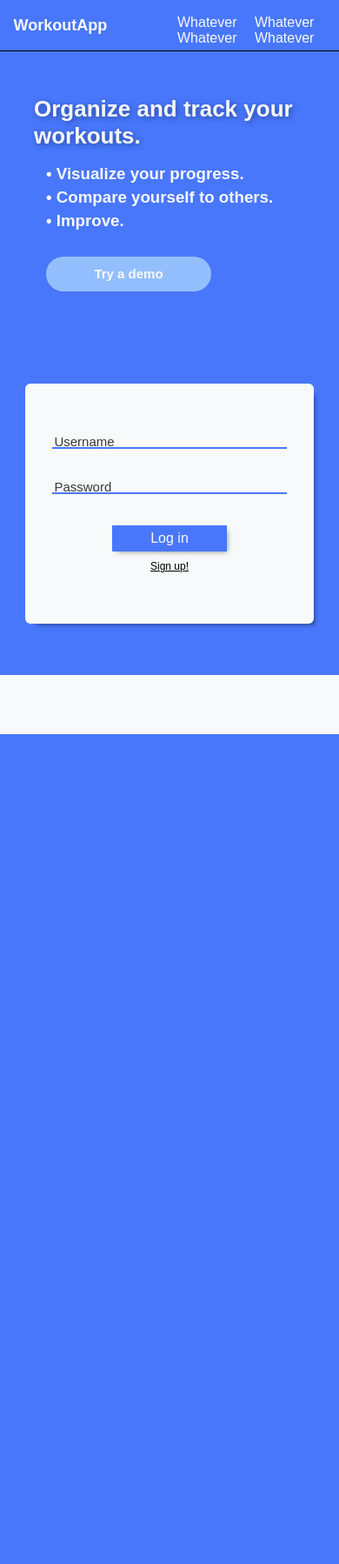
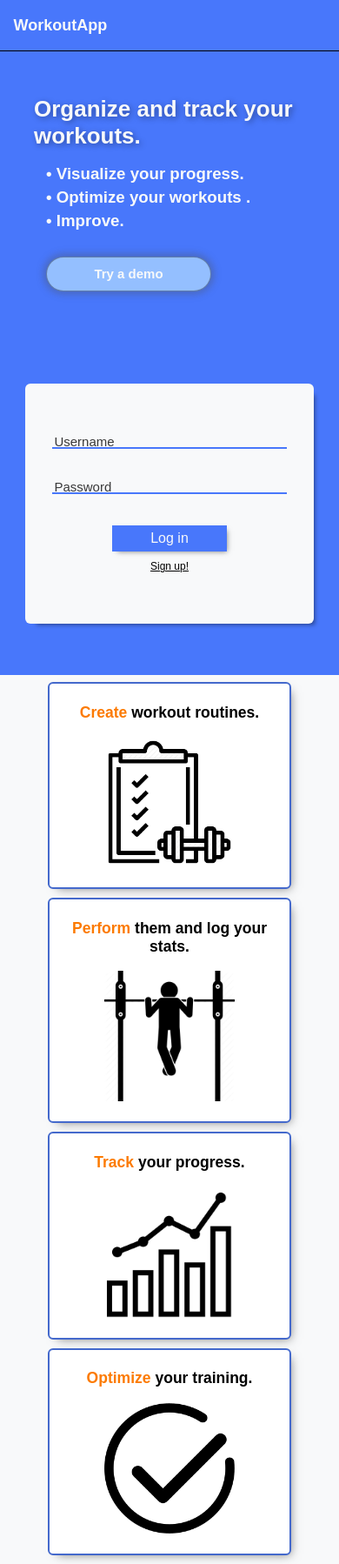
Before and after one commit to JohnEcn/workoutAPP, a PHP site: page / in a window 390 px wide. Shown: the whole page at 87% size. Before the commit the page ends 844 px from the top, so only its background shows below. Run offline with PHP 8.4, Linux system fonts and the light colour scheme.

Commit message:
Completed landing page design

```diff
--- a/index.php
+++ b/index.php
@@ -18,6 +18,7 @@ if(isset($_GET['demo']))
     <link rel="stylesheet" href="./src/View/landingPage/css/landingStructure.css">
     <link rel="stylesheet" href="./src/View/landingPage/css/navBar.css">
     <link rel="stylesheet" href="./src/View/landingPage/css/topHorizSection.css">
+    <link rel="stylesheet" href="./src/View/landingPage/css/botHorizSection.css">
     <link rel="stylesheet" href="./src/View/landingPage/css/authContainer.css">
     <link rel="stylesheet" href="./src/View/loadingAnimations/loading.css">
     <link rel="stylesheet" href="./src/View/statusIndicator/statusIndicator.css">
@@ -32,13 +33,13 @@ if(isset($_GET['demo']))
     </div>
     <landingPage id='landingPage'>
         <div id='navBar'>
-            <div id='navLeft'><span id='appTitle'>WorkoutApp    </span></div>
+            <div id='navLeft'><span id='appTitle'>WorkoutApp</span></div>
             <div id='navRight'>
                 <ul id='navLinks'>
-                    <li class='navlink'>Whatever</li>
-                    <li class='navlink'>Whatever</li>
-                    <li class='navlink'>Whatever</li>
-                    <li class='navlink'>Whatever</li>
+                    <li class='navlink'></li>
+                    <li class='navlink'></li>
+                    <li class='navlink'></li>
+                    <li class='navlink'></li>
                 </ul>
             </div>
         </div>
@@ -47,9 +48,9 @@ if(isset($_GET['demo']))
                 <div id='mainTextContainer'>
                     <h1 id='mainTitle'><span>Organize</span> and <span>track</span> your workouts.</h1>
                      <h3 class='secondaryTitles'>&bull; Visualize your progress.</h3>
-                     <h3 class='secondaryTitles'>&bull; Compare yourself to others.</h3>
+                     <h3 class='secondaryTitles'>&bull; Optimize your workouts  .</h3>
                      <h3 class='secondaryTitles'>&bull; Improve.</h3>
-                     <input onclick="location.href='/workoutApp/userPanel.php';" type="submit" value="Try a demo" id="demoButton">
+                     <input onclick="location.href='/workoutApp?demo';" type="submit" value="Try a demo" id="demoButton">
                 </div>
             </div>
             <div id='topHorizSect_right'>
@@ -63,7 +64,24 @@ if(isset($_GET['demo']))
                 </div>
             </div>
             </div>
-        <div id='bottomHorizSect'>  </div>
+        <div id='bottomHorizSect'>
+        <div class='tabs' id='tab1'>
+        <h3 class='tabheader'><span class='verb'>Create</span> workout routines.</h3>
+            <div class='tabImgDiv'><img class=tabImg src="./src/View/landingPage/css/list_transparent.png" alt=""></div>
+        </div>
+         <div class='tabs' id='tab1'>
+          <h3 class='tabheader'><span class='verb'>Perform</span> them and log your stats.</h3>
+           <div class='tabImgDiv'><img class=tabImg src="./src/View/landingPage/css/lift.png" alt=""></div>
+         </div>
+          <div class='tabs' id='tab1'>
+           <h3 class='tabheader'><span class='verb'>Track</span> your progress.</h3>
+           <div class='tabImgDiv'><img class=tabImg src="./src/View/landingPage/css/chart.png" alt=""></div>
+          </div>
+           <div class='tabs' id='tab1'>
+            <h3 class='tabheader'><span class='verb'>Optimize</span> your training.</h3>
+            <div class='tabImgDiv'><img class=tabImg src="./src/View/landingPage/css/success.png" alt=""></div>
+           </div>
+        </div>
     </landingPage>
     <script src="./src/Controller/landingPage/userAuthForms.js"></script>
     <script src="./src/Controller/landingPage/userAuthHandler.js"></script>
--- /dev/null
+++ b/src/View/landingPage/css/botHorizSection.css
@@ -0,0 +1,125 @@
+#bottomHorizSect {
+  display: flex;
+  flex-direction: row;
+  justify-content: space-between;
+  align-items: center;
+  padding-left: 16vw;
+  padding-right: 16vw;
+}
+.tabs {
+  height: 80%;
+  width: 210px;
+  background-color: #ffffff;
+  border-radius: 6px;
+  box-shadow: 5px 5px 11px -6px rgba(0, 0, 0, 0.521);
+  padding-left: 20px;
+  padding-right: 20px;
+  padding-top: 5px;
+  padding-bottom: 20px;
+  border: 2px solid #4469cc;
+
+  font-size: 15px;
+  font-weight: 300;
+
+  box-sizing: border-box;
+  display: flex;
+  flex-direction: column;
+  justify-content: space-between;
+  align-items: center;
+  text-align: center;
+}
+.verb {
+  color: #fc7a01;
+}
+.tabImg {
+  width: 150px;
+}
+@media screen and (max-width: 1500px) {
+  #bottomHorizSect {
+    padding-left: 4vw;
+    padding-right: 4vw;
+  }
+}
+@media screen and (max-width: 950px) {
+  #bottomHorizSect {
+    padding-left: 0vw;
+    padding-right: 0vw;
+  }
+}
+@media screen and (max-width: 600px) {
+  #bottomHorizSect {
+    display: flex;
+    flex-direction: column;
+    justify-content: space-between;
+    align-items: center;
+    padding-top: 2vw;
+    padding-right: 10vw;
+    padding-left: 10vw;
+  }
+  .tabs {
+    height: 80%;
+    width: 90%;
+    padding-left: 20px;
+    padding-right: 20px;
+    padding-top: 5px;
+    padding-bottom: 20px;
+
+    flex-direction: column;
+    justify-content: space-between;
+    align-items: space-between;
+    text-align: center;
+    margin-bottom: 10px;
+  }
+}
+@media screen and (max-width: 600px) {
+  #bottomHorizSect {
+    display: flex;
+    flex-direction: column;
+    justify-content: space-between;
+    align-items: center;
+    padding-top: 2vw;
+    padding-right: 10vw;
+    padding-left: 10vw;
+  }
+  .tabs {
+    height: 80%;
+    width: 90%;
+    padding-left: 20px;
+    padding-right: 20px;
+    padding-top: 5px;
+    padding-bottom: 20px;
+
+    flex-direction: column;
+    justify-content: space-between;
+    align-items: space-between;
+    text-align: center;
+    margin-bottom: 10px;
+  }
+}
+@media screen and (max-width: 845px) and (min-width: 601px) {
+  #bottomHorizSect {
+    display: flex;
+    flex-wrap: wrap;
+    justify-content: space-between;
+    align-items: center;
+    padding-top: 5vw;
+    padding-bottom: 5vw;
+    padding-right: 10vw;
+    padding-left: 10vw;
+  }
+  .tabs {
+    flex: 50%;
+    height: 80%;
+    width: 90%;
+    padding-left: 20px;
+    padding-right: 20px;
+    padding-top: 5px;
+    padding-bottom: 20px;
+
+    flex-direction: column;
+    justify-content: space-between;
+    align-items: space-between;
+    text-align: center;
+    margin-bottom: 10px;
+  }
+}
--- a/src/View/landingPage/css/topHorizSection.css
+++ b/src/View/landingPage/css/topHorizSection.css
@@ -45,12 +45,13 @@
   width: 190px;
   height: 40px;
   border-radius: 25px;
-  border: 0px;
+  border: 1px solid #00000056;
   background-color: #94bfff;
   color: var(--secondaryColor);
   font-size: 15px;
   font-weight: 600;
   cursor: pointer;
+  box-shadow: 0px 0px 8px 3px rgba(80, 80, 80, 0.37);
 }
 #demoButton:hover {
   background-color: #fcfcfc;
```
Also changed, not shown: src/View/landingPage/css/chart.png (added), src/View/landingPage/css/lift.png (added), src/View/landingPage/css/list_transparent.png (added), src/View/landingPage/css/success.png (added).
